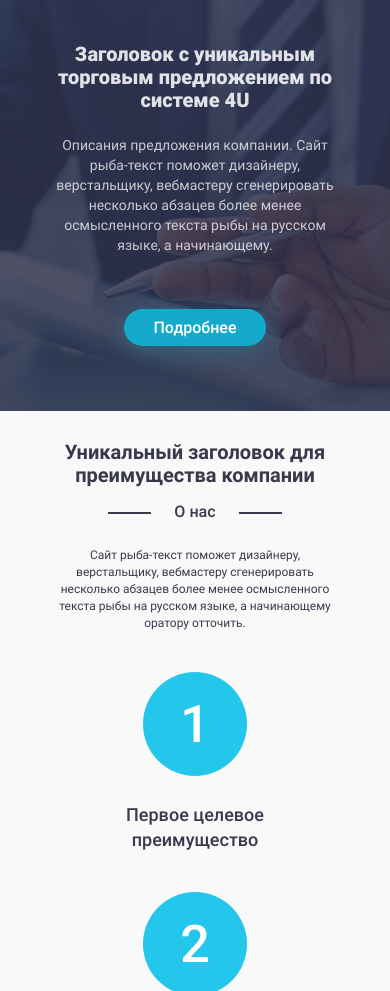
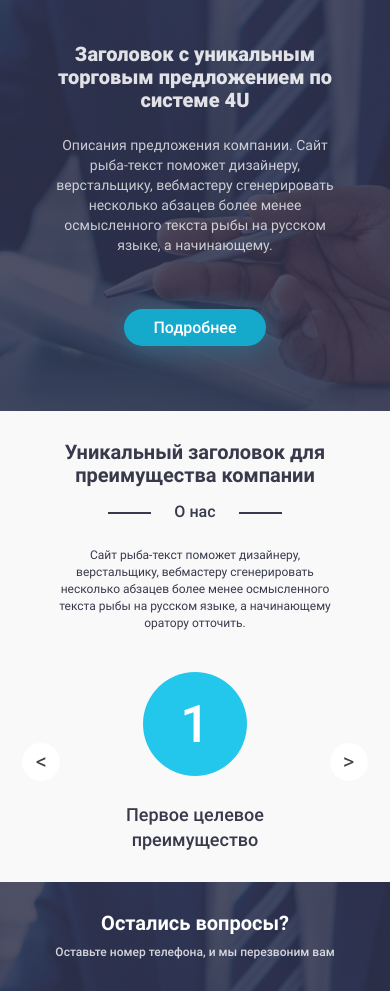
Before and after one commit to vector97/for-you, a plain HTML site: page index.html in a window 390 px wide. Shown: the part 67-1058 px from the top of the page. Drawn offline with Linux system fonts and the light colour scheme; files whose address does not match are found by name.

Commit message:
эВыполнил усложнённое задание

```diff
--- a/index.html
+++ b/index.html
@@ -42,12 +42,16 @@
         <h2 class="benefits__heading">Уникальный заголовок для преимущества компании</h2>
         <p class="benefits__subheading">О нас</p>
         <p class="benefits__description">Сайт рыба-текст поможет дизайнеру, верстальщику, вебмастеру сгенерировать несколько абзацев более менее осмысленного текста рыбы на русском языке, а начинающему оратору отточить.</p>
+        <div class="benefits__wrapper">
+          <p class="benefits__prev">&lt;</p>
           <ul class="benefits__list">
             <li class="benefits__item">Первое целевое преимущество</li>
             <li class="benefits__item">Второе целевое преимущество</li>
             <li class="benefits__item">Третье целевое преимущество</li>
             <li class="benefits__item">Четвертое целевое преимущество</li>
           </ul>
+          <p class="benefits__next">&gt;</p>
+        </div>
       </div>
     </section>
     <!-- /.benefits -->
--- a/styles/pages/benefits/benefits.css
+++ b/styles/pages/benefits/benefits.css
@@ -48,6 +48,11 @@
 }
 
 /* benefits__list */
+
+.benefits__prev,
+.benefits__next {
+  display: none;
+}
 
 .benefits__list {
   display: flex;
@@ -166,3 +171,37 @@
     margin-bottom: 26px;
   }
 }
+
+/* media 429px*/
+
+@media (max-width: 429px) {
+  .benefits__wrapper {
+    display: flex;
+    justify-content: space-between;
+    align-items: center;
+  }
+
+  .benefits__prev,
+  .benefits__next {
+    color: #434343;
+    background-color: #ffffff;
+    width: 38px;
+    height: 38px;
+    border-radius: 50%;
+    display: flex;
+    justify-content: center;
+    align-items: center;
+    flex-shrink: 0;
+    cursor: pointer;
+  }
+
+  .benefits__prev:hover,
+  .benefits__next:hover {
+    color: #ffffff;
+    background-color: rgba(75, 77, 98, 0.72);
+  }
+
+  .benefits__item:nth-last-child(-n + 3) {
+    display: none;
+  }
+}
```
Lines whose indentation alone changed are shown as unchanged.
